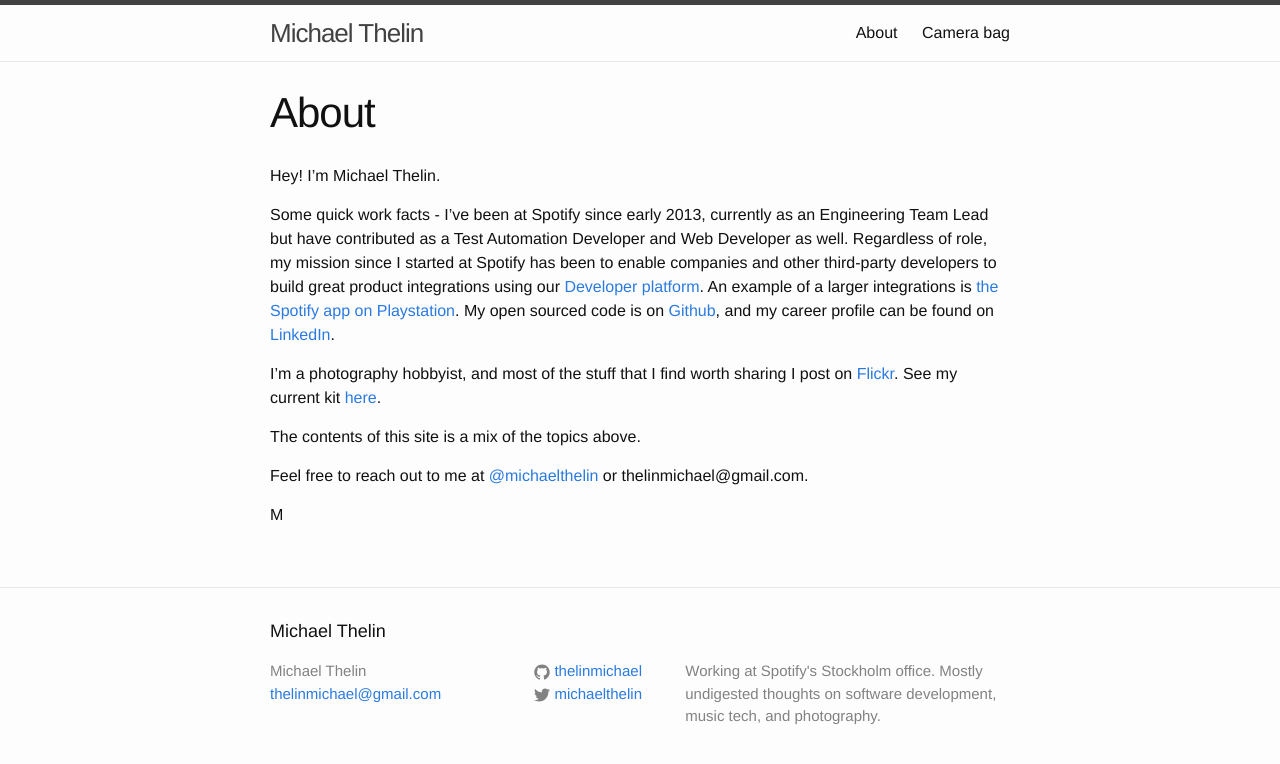
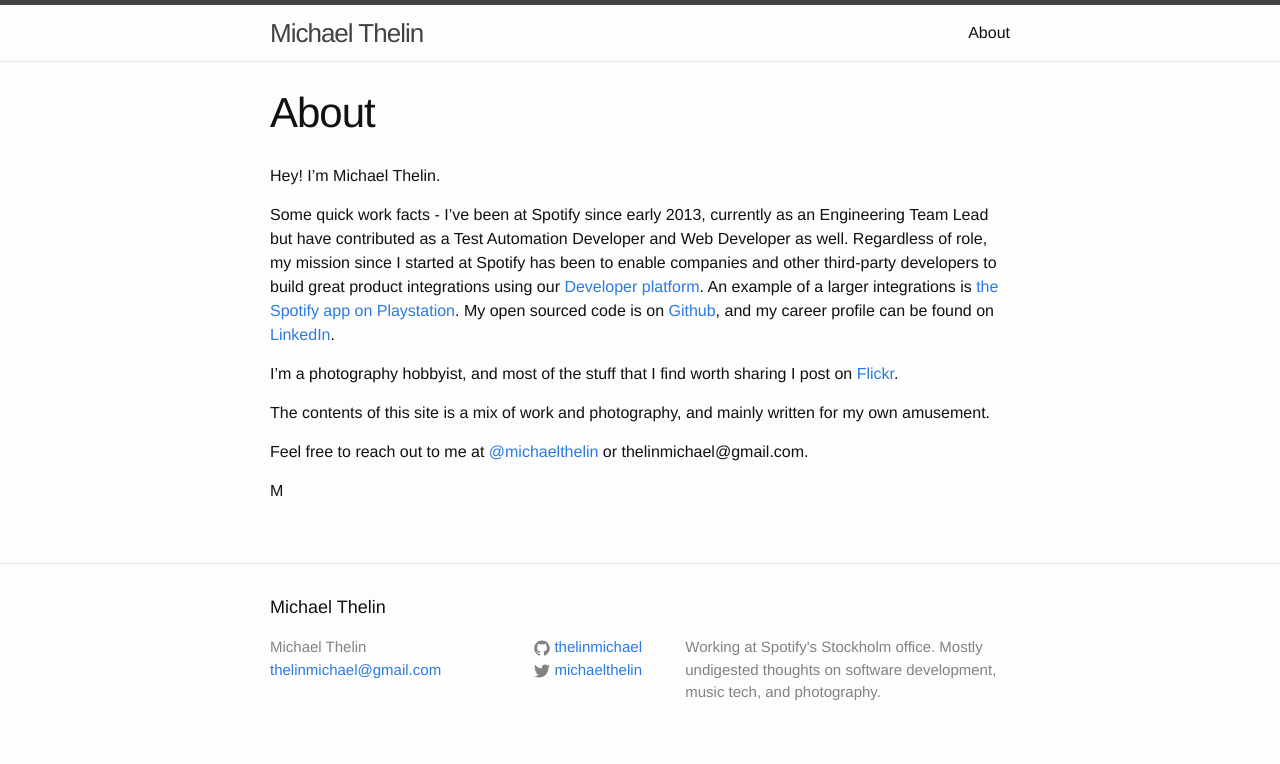
Before and after one commit to thelinmichael/thelinmichael.github.io, a Jekyll site: the page built from about.md, in a window 1280 px wide. Shown: the top 764 px of the page. Built offline with Jekyll 4.4.1, drawn with Linux system fonts in a browser that asks for light colours.

Commit message:
Remove camera stuff

```diff
--- a/_config.yml
+++ b/_config.yml
@@ -12,4 +12,4 @@ twitter_username: michaelthelin
 markdown: kramdown
 gems:
   - jemoji
-pages: [ "about", "in_my_bag "]
+pages: [ "about" ]
--- a/about.md
+++ b/about.md
@@ -8,9 +8,9 @@ Hey! I'm Michael Thelin.
 
 Some quick work facts - I've been at Spotify since early 2013, currently as an Engineering Team Lead but have contributed as a Test Automation Developer and Web Developer as well. Regardless of role, my mission since I started at Spotify has been to enable companies and other third-party developers to build great product integrations using our [Developer platform](https://developer.spotify.com). An example of a larger integrations is [the Spotify app on Playstation](http://www.theverge.com/2015/3/30/8303279/spotify-sony-ps4-ps3-launch). My open sourced code is on [Github](https://github.com/thelinmichael), and my career profile can be found on [LinkedIn](https://se.linkedin.com/in/michaelthelin).
 
-I'm a photography hobbyist, and most of the stuff that I find worth sharing I post on [Flickr](https://www.flickr.com/photos/96687157@N03/). See my current kit [here](/in-my-camera-bag).
+I'm a photography hobbyist, and most of the stuff that I find worth sharing I post on [Flickr](https://www.flickr.com/photos/96687157@N03/).
 
-The contents of this site is a mix of the topics above.
+The contents of this site is a mix of work and photography, and mainly written for my own amusement.
 
 Feel free to reach out to me at [@michaelthelin](https://twitter.com/michaelthelin) or thelinmichael@gmail.com.
 
```
Also changed, not shown: in_my_bag.md (deleted, +0 -34 lines).
